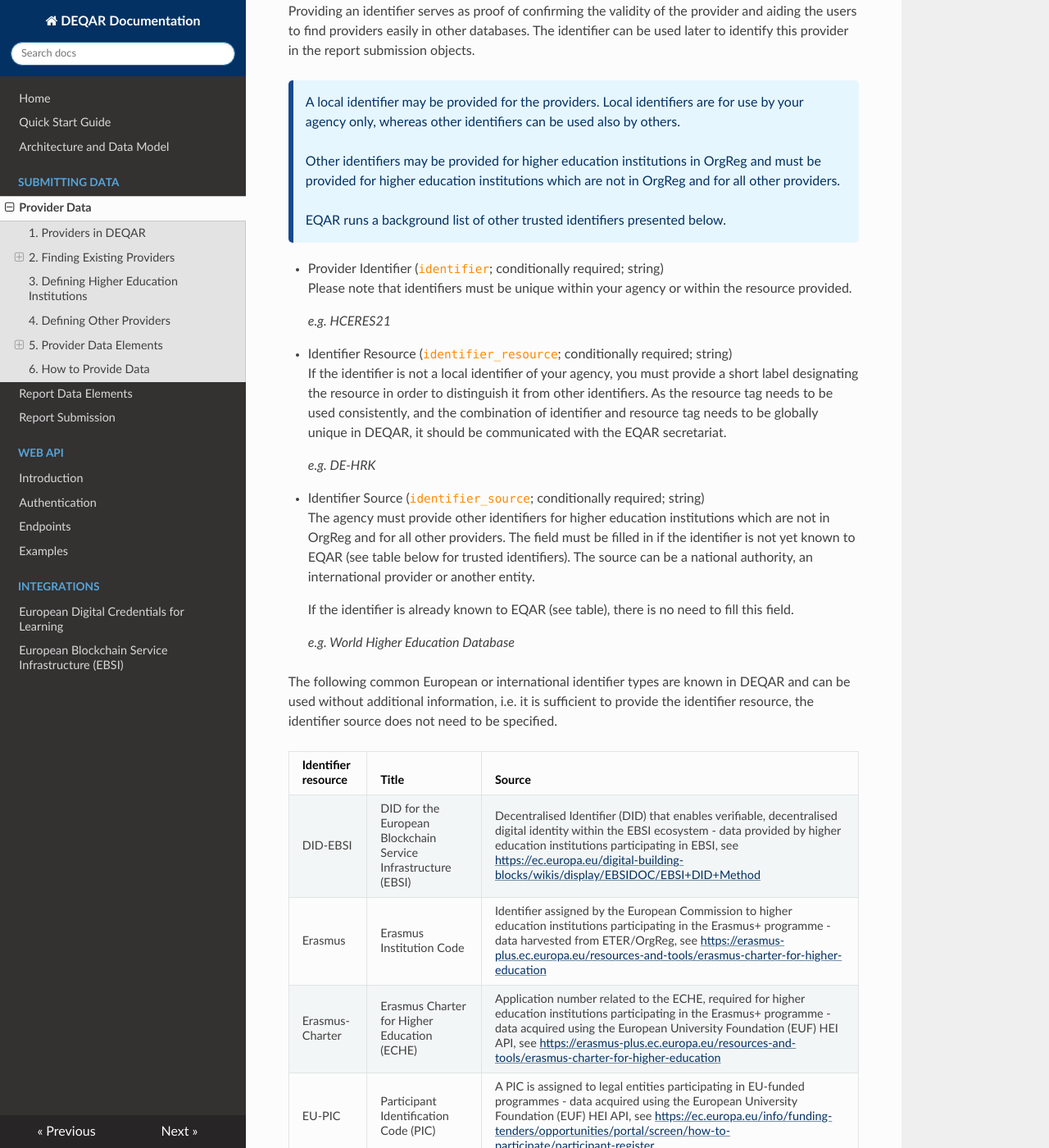
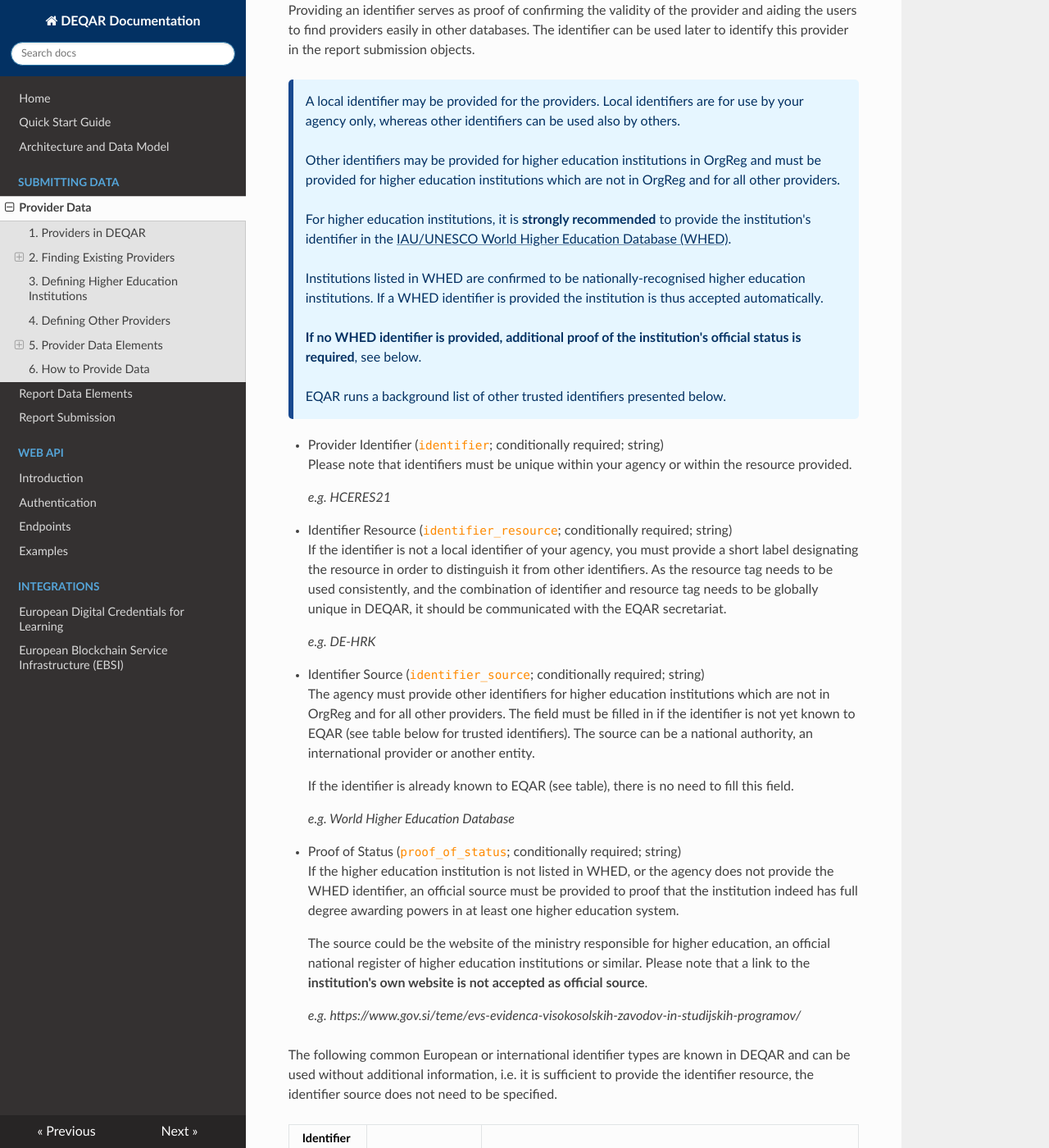
Before and after one commit to EQAR/deqar-docs, an MkDocs documentation site: the page built from docs/institution_data.md, in a window 1280 px wide and 1400 px high, scrolled down 9230 px. Shown: the whole window at 82% size. Built offline with MkDocs 1.6.1, drawn with Linux system fonts in a browser that asks for light colours; nearby versions of some CDN libraries; some of the changed text lies outside the part shown.

Commit message:
add: WHED & required info if no WHED ID

````diff
--- a/docs/institution_data.md
+++ b/docs/institution_data.md
@@ -115,7 +115,8 @@ If a record for a **provider does not already exist in DEQAR** it should be desc
 |**Other Identifier** |no |yes |yes |many |*IAU-019335* |
 |Identifier Resource |no |yes |yes |many |*WHED* |
 |Identifier Source |no |yes (conditionally)|yes (conditionally) |many |*National register of learning providers in the UK, see https://www.ukrlp.co.uk/* |
-|Type of provider |n/a |n/a |no |one |*private* |
+|Proof of Status |n/a |yes (conditionally)|n/a |one |*https://www.gov.si/teme/evs-evidenca-visokosolskih-zavodov-in-studijskih-programov/* |
+|Type of Provider |n/a |n/a |no |one |*private* |
 |Qualification Level |no |no |yes |many |*0 - short cycle*<br>*1 - first cycle*<br>*2 - second cycle*<br>*3 - third cycle*|
 
 ```mermaid
@@ -274,6 +275,12 @@ Providing an identifier serves as proof of confirming the validity of the provid
 >
 > Other identifiers may be provided for higher education institutions in OrgReg and must be provided for higher education institutions which are not in OrgReg and for all other providers.
 >
+> For higher education institutions, it is **strongly recommended** to provide the institution's identifier in the [IAU/UNESCO World Higher Education Database (WHED)](https://www.whed.net/).
+>
+> Institutions listed in WHED are confirmed to be nationally-recognised higher education institutions. If a WHED identifier is provided the institution is thus accepted automatically.
+
+> **If no WHED identifier is provided, additional proof of the institution's official status is required**, see below.
+>
 > EQAR runs a background list of other trusted identifiers presented below.
 
 * Provider Identifier (<code>identifier</code>; conditionally required; string)
@@ -292,6 +299,13 @@ Providing an identifier serves as proof of confirming the validity of the provid
     If the identifier is already known to EQAR (see table), there is no need to fill this field.
 
     *e.g. World Higher Education Database*
+
+* Proof of Status (<code>proof_of_status</code>; conditionally required; string)
+  If the higher education institution is not listed in WHED, or the agency does not provide the WHED identifier, an official source must be provided to proof that the institution indeed has full degree awarding powers in at least one higher education system.
+
+    The source could be the website of the ministry responsible for higher education, an official national register of higher education institutions or similar. Please note that a link to the **institution's own website is not accepted as official source**.
+
+    *e.g. https://www.gov.si/teme/evs-evidenca-visokosolskih-zavodov-in-studijskih-programov/*
 
 The following common European or international identifier types are known in DEQAR and can be used without additional information, i.e. it is sufficient to provide the identifier resource, the identifier source does not need to be specified.
 
````
Also changed, not shown: 2 other files.
